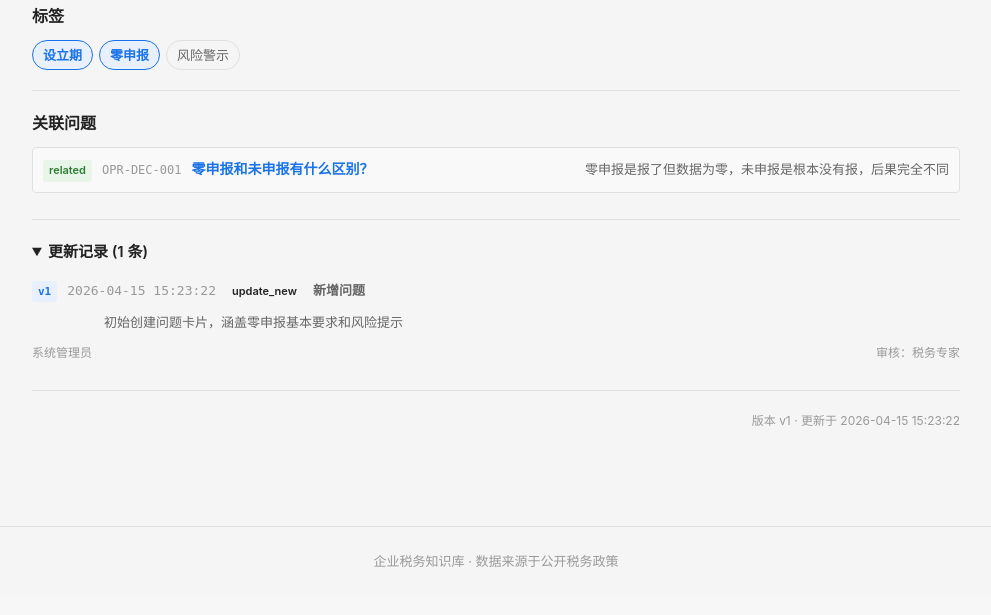
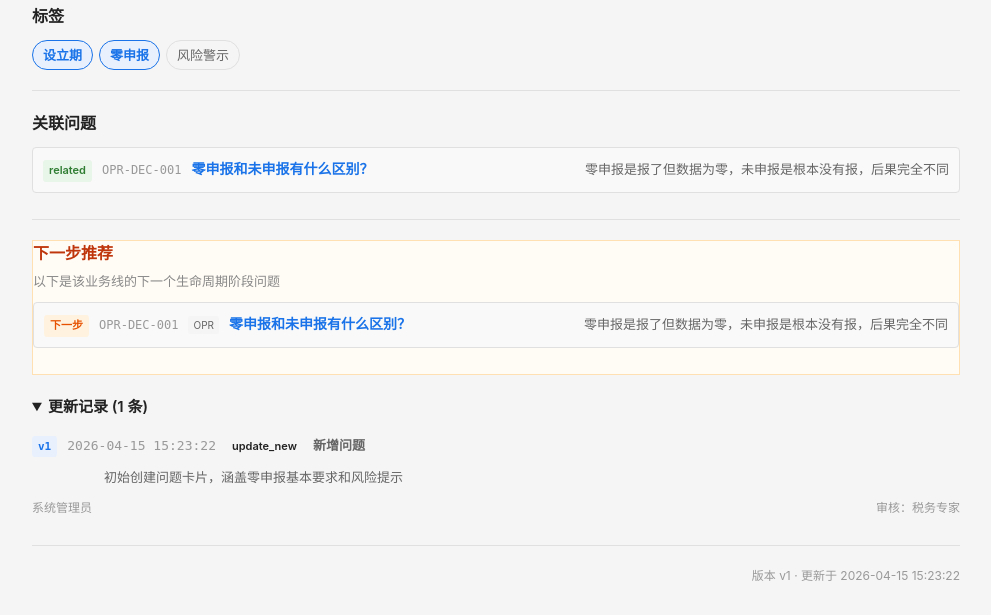
Before and after one commit to 1076825449/Knowledge-Library, a Flask app: page /question/SET-REG-001 in a window 1280 px wide. Shown: the part 1522-2137 px from the top of the page, without its empty margins (144-1135 px from the left). Before the commit the page ends 2089 px from the top, so only its background shows below. Run offline with Flask 3, Linux system fonts and the light colour scheme; data comes from the database, SQL or seed files in the repository.

Commit message:
feat: Phase 5 全部完成 - 地区筛选+状态筛选+下一步推荐

```diff
--- a/backend/services/question_service.py
+++ b/backend/services/question_service.py
@@ -136,6 +136,27 @@ class QuestionService:
             ORDER BY qr.display_order
         """, (q['id'],))
 
+        # 下一步推荐（同module + 下一stage，最接近生命周期下一步的问题）
+        next_stage_sub = """
+            SELECT t2.tag_code
+            FROM tag_dict t1
+            JOIN tag_dict t2 ON t2.display_order > t1.display_order
+                             AND t2.tag_category = 'stage'
+                             AND t1.tag_category = 'stage'
+            WHERE t1.tag_code = ?
+            ORDER BY t2.display_order
+            LIMIT 1
+        """
+        next_step_questions = self._query(f"""
+            SELECT question_code, question_title, one_line_answer, stage_code
+            FROM question_master
+            WHERE module_code = ?
+              AND status = 'active'
+              AND stage_code = ({next_stage_sub})
+            ORDER BY updated_at DESC
+            LIMIT 3
+        """, (q['module_code'], q['stage_code']))
+
         # 更新记录
         updates = self._query("""
             SELECT version_no, update_date, update_type, update_reason,
@@ -158,6 +179,7 @@ class QuestionService:
             'policies': policies,
             'tags': tags,
             'relations': relations,
+            'next_step_questions': next_step_questions,
             'updates': updates,
             'local_notes': local_notes
         }
--- a/frontend/static/css/style.css
+++ b/frontend/static/css/style.css
@@ -340,6 +340,12 @@ a:hover { text-decoration: underline; }
 .rel-type-badge.type-related { background: #e8f5e9; color: #2e7d32; }
 .rel-type-badge.type-next { background: #fff3e0; color: #e65100; }
 .rel-type-badge.type-prev { background: #e3f2fd; color: #1565c0; }
+.rel-stage-badge { font-size: 10px; padding: 1px 5px; border-radius: 3px; background: #f5f5f5; color: #666; }
+
+/* ---------- 下一步推荐 ---------- */
+.next-step { border: 1px solid #ffe0b2; background: #fffbf5; }
+.next-step h3 { color: #bf360c; }
+.next-step-hint { font-size: 13px; color: #888; margin: -5px 0 10px; }
 
 /* ---------- 更新记录增强 ---------- */
 .update-item { display: flex; align-items: baseline; flex-wrap: wrap; gap: 10px; padding: 8px 0; border-bottom: 1px dashed var(--border); font-size: 13px; }
--- a/frontend/templates/detail.html
+++ b/frontend/templates/detail.html
@@ -240,6 +240,27 @@
 </div>
 {% endif %}
 
+{# ========== 下一步推荐 ========== #}
+{% if detail.next_step_questions %}
+<div class="detail-section next-step">
+    <h3>下一步推荐</h3>
+    <p class="next-step-hint">以下是该业务线的下一个生命周期阶段问题</p>
+    <ul class="relation-list">
+        {% for r in detail.next_step_questions %}
+        <li>
+            <a href="/question/{{ r.question_code }}" class="relation-link">
+                <span class="rel-type-badge type-next">下一步</span>
+                <span class="rel-code">{{ r.question_code }}</span>
+                <span class="rel-stage-badge">{{ r.stage_code }}</span>
+                <span class="rel-title">{{ r.question_title }}</span>
+                <span class="rel-answer">{{ r.one_line_answer }}</span>
+            </a>
+        </li>
+        {% endfor %}
+    </ul>
+</div>
+{% endif %}
+
 {# ========== 更新记录 ========== #}
 {% if detail.updates %}
 <details class="detail-section updates" open>
```
Also changed, not shown: TASKS.md (+3 -3 lines).
